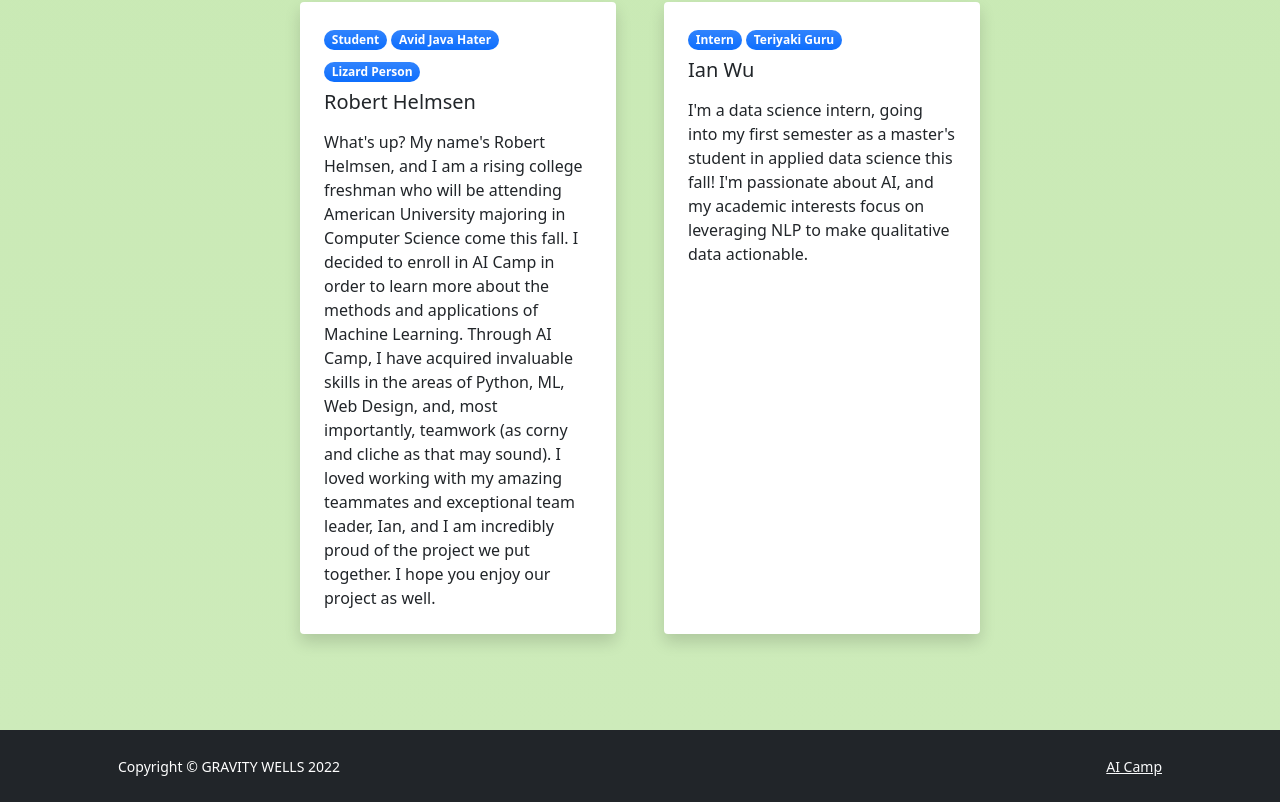
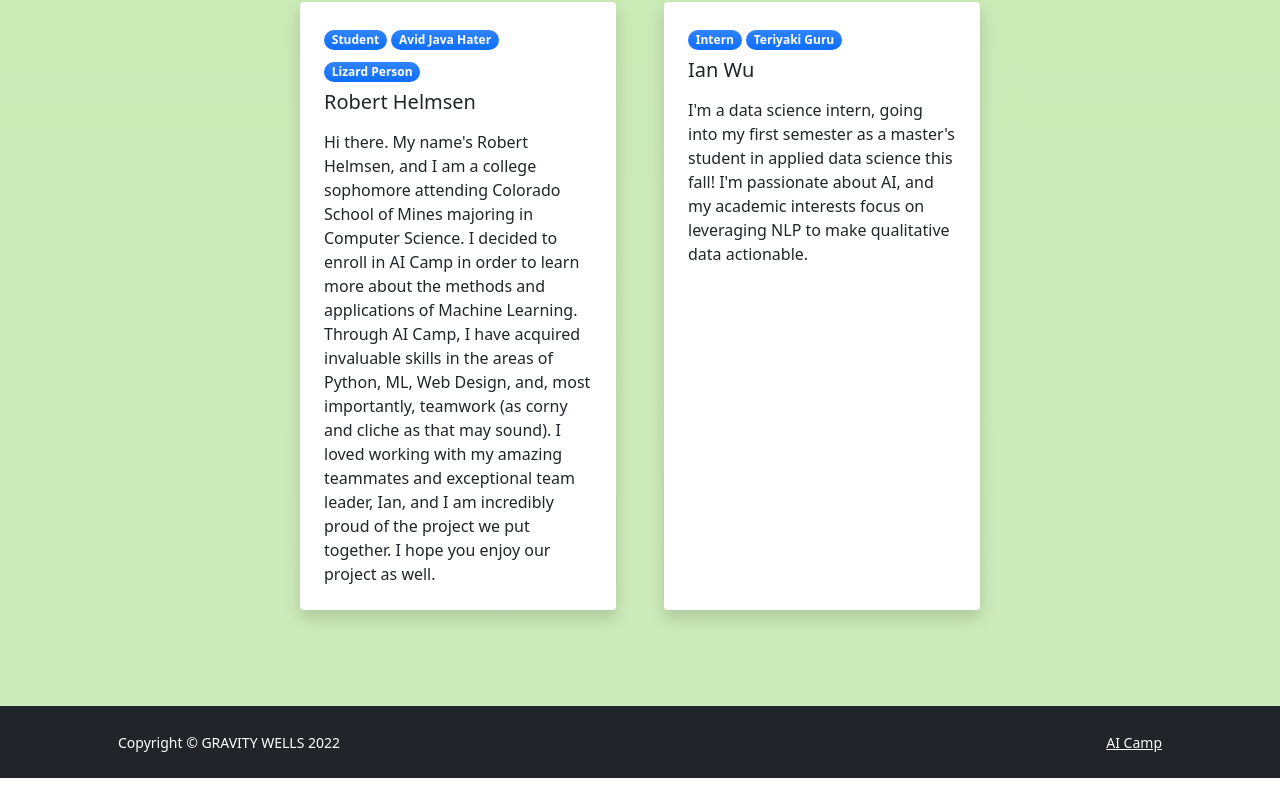
Before and after one commit to RHelmsen/RHelmsen.github.io, a plain HTML site: page app/templates/index.html in a window 1280 px wide. Shown: the part 9969-10771 px from the top of the page. After the commit the page ends 10747 px from the top, so only its background shows below. Drawn offline with nearby package versions, Linux system fonts and the light colour scheme; files whose address does not match are found by name.

Commit message:
Reworked bio on index.html

```diff
--- a/app/templates/index.html
+++ b/app/templates/index.html
@@ -620,15 +620,15 @@ A wide variety of programming skills and technical knowledge were gained through
                   <a class="text-decoration-none link-dark stretched-link">
                     <h5 class="card-title mb-3">Robert Helmsen</h5></a>
                   <a class="text-decoration-none link-dark stretched-link"
-                  >What's up? My name's Robert Helmsen, and I am a rising college
-                    freshman who will be attending American University majoring
-                    in Computer Science come this fall. I decided to enroll in AI Camp
-                    in order to learn more about the methods and applications of Machine
-                    Learning. Through AI Camp, I have acquired invaluable skills in the
-                    areas of Python, ML, Web Design, and, most importantly, teamwork
-                    (as corny and cliche as that may sound). I loved working with my
-                    amazing teammates and exceptional team leader, Ian, and I am incredibly
-                    proud of the project we put together. I hope you enjoy our project as well.</a
+                  >Hi there. My name's Robert Helmsen, and I am a college sophomore
+                    attending Colorado School of Mines majoring in Computer Science.
+                    I decided to enroll in AI Camp in order to learn more about the
+                    methods and applications of Machine Learning. Through AI Camp,
+                    I have acquired invaluable skills in the areas of Python, ML,
+                    Web Design, and, most importantly, teamwork (as corny and cliche as that may sound).
+                    I loved working with my amazing teammates and exceptional team leader,
+                    Ian, and I am incredibly proud of the project we put together.
+                    I hope you enjoy our project as well.</a
                   >
                 </div>
               </div>
```
